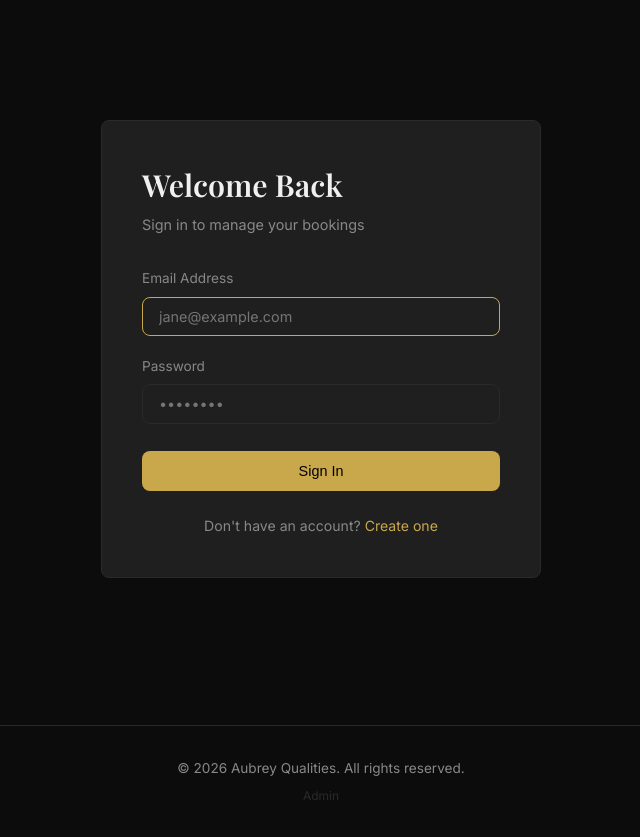
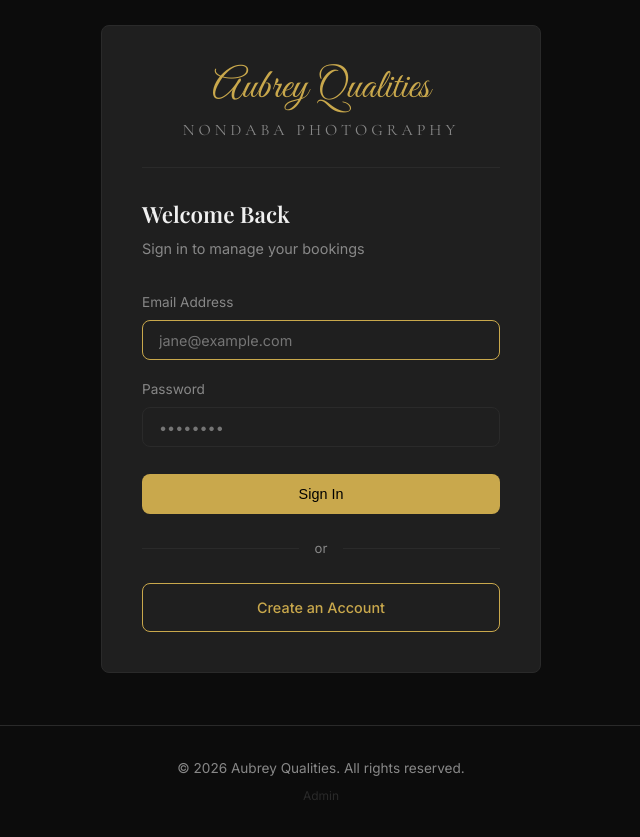
Before and after one commit to AndiswaNzama/AQ-App, a Flask app: page /account/login in a window 1280 px wide. Shown: the part 75-912 px from the top of the page, without its empty margins (319-959 px from the left). Run offline with Flask 3, Linux system fonts and the light colour scheme; parts of the project's set-up code (start-up, migrations or seed data) failed here and were passed over.

Commit message:
Update project

```diff
--- a/templates/auth/login.html
+++ b/templates/auth/login.html
@@ -1,10 +1,18 @@
 {% extends 'base.html' %}
 {% block title %}Sign In – {{ photographer_name }}{% endblock %}
+
+{% block head %}
+<link href="https://fonts.googleapis.com/css2?family=Cormorant+Garamond:ital,wght@0,400;0,600;1,400&family=Great+Vibes&display=swap" rel="stylesheet" />
+{% endblock %}
 
 {% block content %}
 <section class="auth-section">
   <div class="auth-card">
-    <h1>Welcome Back</h1>
+    <div style="text-align:center;margin-bottom:1.8rem;padding-bottom:1.5rem;border-bottom:1px solid var(--border)">
+      <p style="font-family:'Great Vibes',cursive;font-size:2.6rem;color:var(--accent);line-height:1.1;margin:0">Aubrey Qualities</p>
+      <p style="font-family:'Cormorant Garamond',serif;font-size:1rem;letter-spacing:.25em;text-transform:uppercase;color:var(--text-muted);margin:.4rem 0 0">Nondaba Photography</p>
+    </div>
+    <h1 style="font-size:1.4rem">Welcome Back</h1>
     <p class="auth-sub">Sign in to manage your bookings</p>
 
     {% with messages = get_flashed_messages(with_categories=true) %}
@@ -26,9 +34,14 @@
       <button type="submit" class="btn btn-primary" style="width:100%;margin-top:.5rem">Sign In</button>
     </form>
 
-    <p class="auth-footer">
-      Don't have an account? <a href="{{ url_for('auth_bp.register') }}">Create one</a>
-    </p>
+    <div style="display:flex;align-items:center;gap:1rem;margin:1.5rem 0">
+      <div style="flex:1;height:1px;background:var(--border)"></div>
+      <span style="color:var(--text-muted);font-size:.82rem">or</span>
+      <div style="flex:1;height:1px;background:var(--border)"></div>
+    </div>
+
+    <a href="{{ url_for('auth_bp.register') }}" class="btn btn-outline" style="width:100%;text-align:center">Create an Account</a>
+
   </div>
 </section>
 {% endblock %}
```
